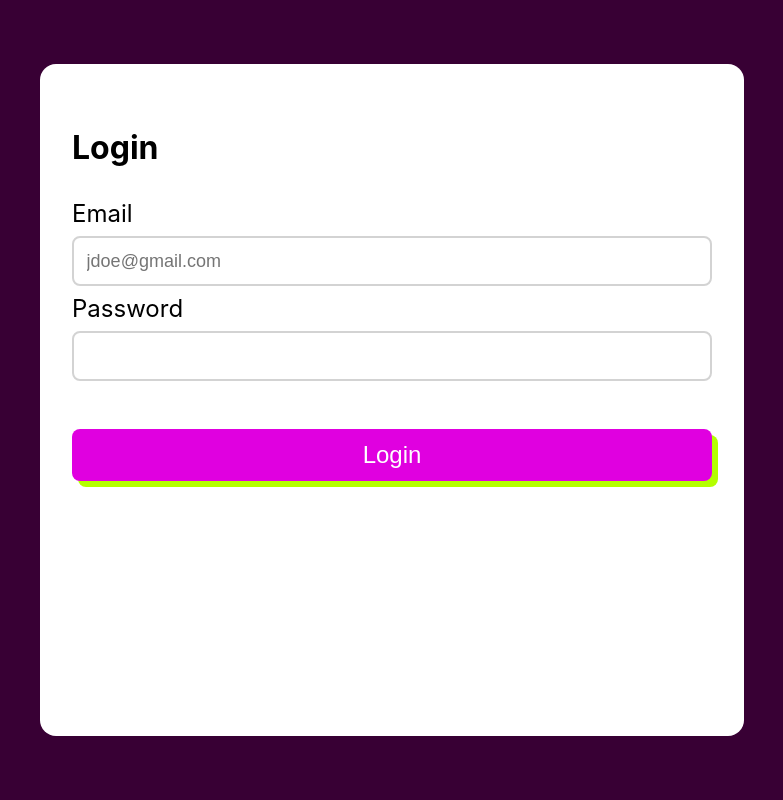
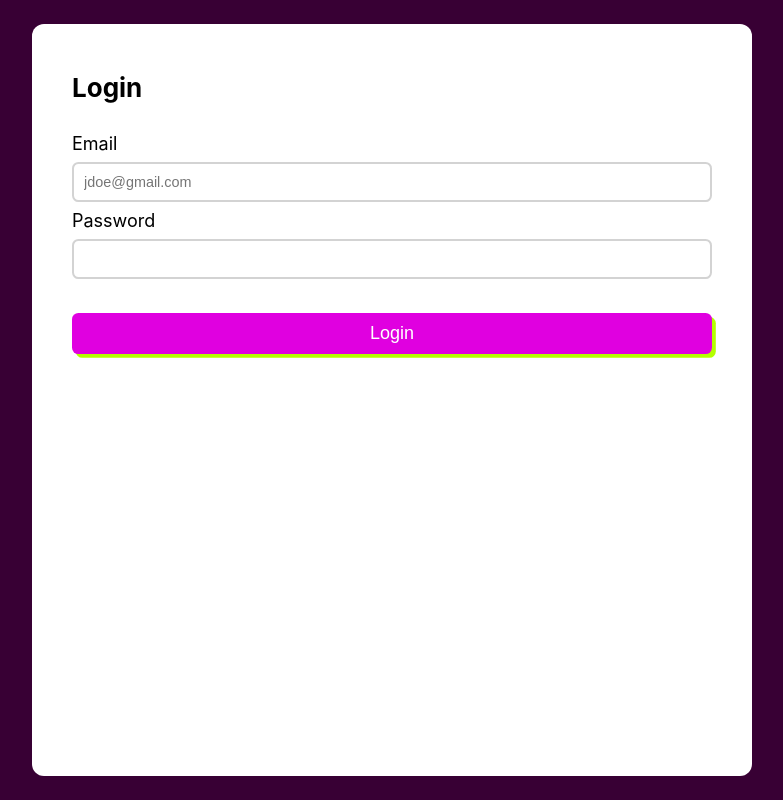
Before and after one commit to weu2/app, a React (Create React App) app in the folder frontend/: page /login in a window 1280 px wide. Shown: the whole page, without its empty margins (248-1031 px from the left). Built offline with nearby package versions, Linux system fonts and the light colour scheme.

Commit message:
Improve CSS resizing

```diff
--- a/frontend/src/Pages/Home.css
+++ b/frontend/src/Pages/Home.css
@@ -7,7 +7,7 @@
 .Home-Content {
 	align-items: center;
 	background-image: linear-gradient(var(--bg-green), var(--bg-pink) 20%, var(--bg-pink) 80%, var(--bg-green));
-	box-shadow: inset 0 0 64px 16px var(--green);
+	box-shadow: inset 0 0 3vmin 1.5vmin var(--green);
 	color: var(--pink);
 	display: flex;
 	flex-direction: column;
@@ -17,9 +17,9 @@
 }
 
 .Home-Logo {
-	filter: drop-shadow(8px 8px var(--green));
+	filter: drop-shadow(calc(5px + 0.4vmin) calc(5px + 0.4vmin) var(--green));
 	margin-bottom: 2vmin;
-	width: calc(10px + 20vmin);
+	width: calc(5px + 25vmin);
 }
 
 .Home-Link {
@@ -27,7 +27,7 @@
 }
 
 .Home-LogoContainer {
-	filter: drop-shadow(8px 8px var(--green));
+	filter: drop-shadow(calc(5px + 0.4vmin) calc(5px + 0.4vmin) var(--green));
 }
 
 .Home-Link, .Home-Logo, .Home p, .Home-Button {
@@ -45,9 +45,9 @@
 .Home-Button {
 	display: inline-block;
 	font-size: calc(5px + 2vmin);
-	margin: 8px;
-	padding: 16px;
-	box-shadow: 0 4px white;
+	margin: 1vmin;
+	padding: calc(2px + 1.5vmin) calc(6px + 2vmin);
+	box-shadow: 0 calc(2px + 0.2vmin) white;
 }
 
 @keyframes App-wii-spin {
--- a/frontend/src/Pages/RegisterTest.css
+++ b/frontend/src/Pages/RegisterTest.css
@@ -3,21 +3,20 @@
 	display: flex;
 	justify-content: center;
 	min-height: 100vh;
-	min-width: 100vw;
 }
 
 .Register-Content {
 	background-color: white;
-	border-radius: 16px;
+	border-radius: calc(8px + 0.5vmin);
 	display: inline-block;
-	margin: 64px;
-	min-width: 50%;
-	padding: 64px 32px;
+	margin: calc(8px + 2vmin);
+	min-width: 50vw;
+	padding: calc(16px + 4vmin) calc(8px + 4vmin);
 }
 
 .Register-NextButton {
-	margin-top: 48px;
-	padding: 12px 20px;
+	margin-top: calc(10px + 3vmin);
+	padding: calc(6px + 0.5vmin) calc(12px + 0.5vmin);
 }
 
 .Register-CategoryButton {
@@ -25,34 +24,39 @@
 	display: flex;
 	flex-direction: row;
 	justify-content: space-between;
-	margin-top: 24px;
-	padding: 12px 20px;
+	margin-top: calc(10px + 1vmin);
+	padding: calc(6px + 0.5vmin) calc(12px + 0.5vmin);
 }
 
 .Register-CategoryButton, .Register-NextButton, .Register label {
-	font-size: x-large;
+	font-size: calc(10px + 1vmin);
 	width: 100%;
 }
 
 .Register label {
 	display: block;
-	margin: 8px 0;
+	margin: 1vmin 0;
 }
 
 .Register input {
-	font-size: large;
+	font-size: calc(8px + 0.8vmin);
 }
 
 .Register h1 {
-	margin-bottom: 32px;
+	font-size: calc(14px + 1.5vmin);
+	margin-bottom: calc(14px + 2vmin);
 	margin-top: 0;
+}
+
+.Register h2 {
+	font-size: calc(10px + 1vmin);
 }
 
 .Register-BackButton {
 	background: none;
 	display: block;
-	font-size: large;
-	margin-bottom: 32px;
+	font-size: calc(8px + 1vmin);
+	margin-bottom: calc(10px + 3vmin);
 	padding: 0;
 }
 
@@ -62,30 +66,30 @@
 
 .Register-CreditCard {
 	background-color: #edecb0;
-	border-radius: 16px;
+	border-radius: calc(6px + 1vmin);
 	box-shadow: 0 0 4px grey;
 	display: flex;
 	flex-flow: column;
-	padding: 32px 0 64px 0;
+	padding: calc(6px + 3vmin) 0 calc(2px + 3vmin) 0;
 }
 
 .Register-CardInputs {
-	padding: 16px 16px;
+	padding: calc(6px + 1vmin);
 }
 
 .Register-CardStrip {
 	background-color: black;
-	height: 32px;
+	height: calc(16px + 2vmin);
 	width: 100%;
 }
 
 .Register-CardSecrets {
 	display: flex;
-	margin-top: 16px;
+	margin-top: calc(6px + 1vmin);
 }
 
 .Register-CreditCard #Register-CardDate {
-	margin-right: 16px;
+	margin-right: calc(6px + 1vmin);
 }
 
 .Register-Captcha {
--- a/frontend/src/index.css
+++ b/frontend/src/index.css
@@ -27,7 +27,7 @@ code {
 }
 
 .Header {
-	font-size: 1vw;
+	font-size: 3vmin;
 	font-weight: bold;
 	margin: 0;
 	padding: 0;
@@ -38,7 +38,7 @@ code {
 }
 
 .btn {
-	border-radius: 8px;
+	border-radius: calc(4px + 0.3vmin);
 	border: none;
 	box-sizing: border-box;
 	cursor: pointer;
@@ -56,11 +56,11 @@ code {
 }
 
 .btn-primary.btn-bevel {
-	box-shadow: 6px 6px var(--green);
+	box-shadow: calc(3px + 0.1vmin) calc(3px + 0.1vmin) var(--green);
 }
 
 .btn-primary.btn-bevel:active {
-	transform: translate(3px, 3px);
+	transform: translate(calc(3px + 0.1vmin), calc(3px + 0.1vmin));
 	box-shadow: 0 0 var(--green);
 }
 
@@ -74,16 +74,16 @@ code {
 }
 
 .btn-secondary.btn-bevel {
-	box-shadow: 6px 6px var(--pink);
+	box-shadow: calc(3px + 0.1vmin) calc(3px + 0.1vmin) var(--pink);
 }
 
 .btn-secondary.btn-bevel:active {
-	transform: translate(3px, 3px);
+	transform: translate(calc(3px + 0.1vmin), calc(3px + 0.1vmin));
 	box-shadow: 0 0 var(--pink);
 }
 
 .form-input {
-	border-radius: 8px;
+	border-radius: calc(4px + 0.3vmin);
 	border: 2px solid lightgray;
 	box-sizing: border-box;
 	display: block;
```
